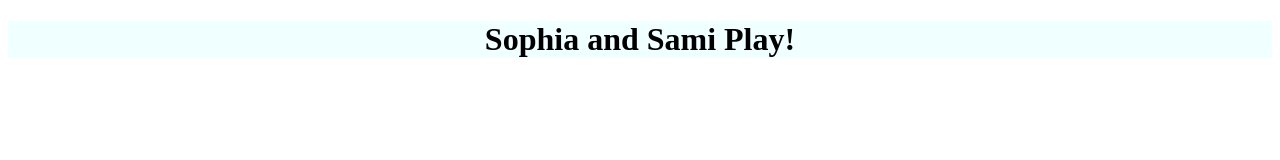
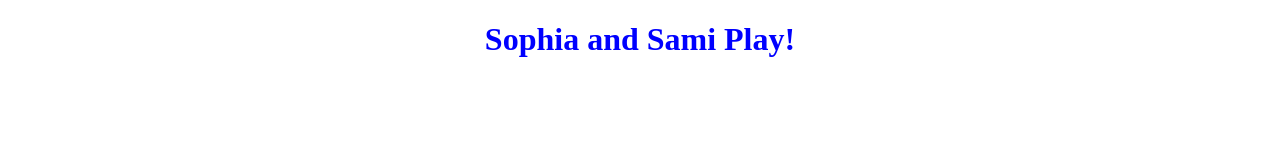
Before and after one commit to andreamalik/sophia-and-sami-play, a plain HTML site: page index.html in a window 1280 px wide. Drawn offline with Linux system fonts and the light colour scheme; files that its build step writes are made by us from their sources.

Commit message:
Change colors

```diff
--- a/css/styles.css
+++ b/css/styles.css
@@ -1,4 +1,4 @@
 h1{
     text-align: center;
-    background-color: azure;
+    color: blue
 }
```
